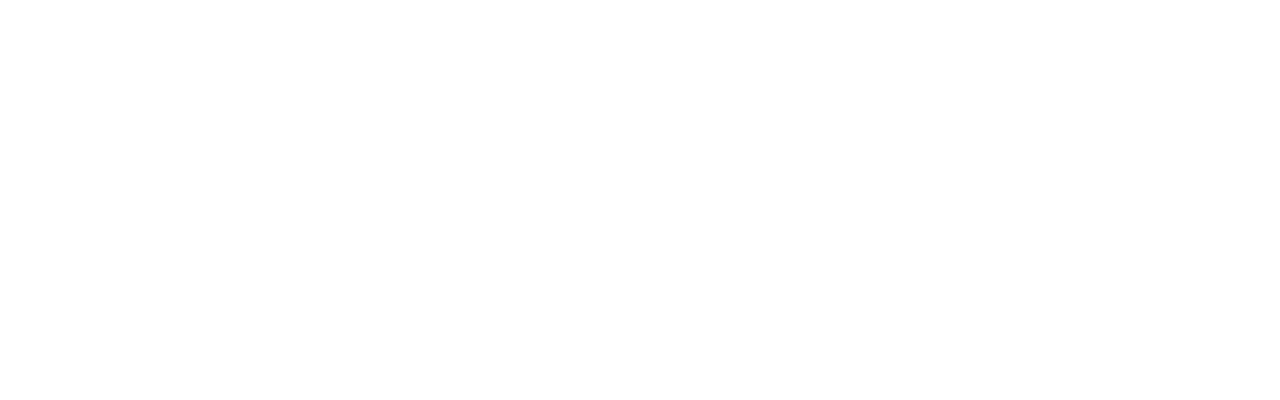
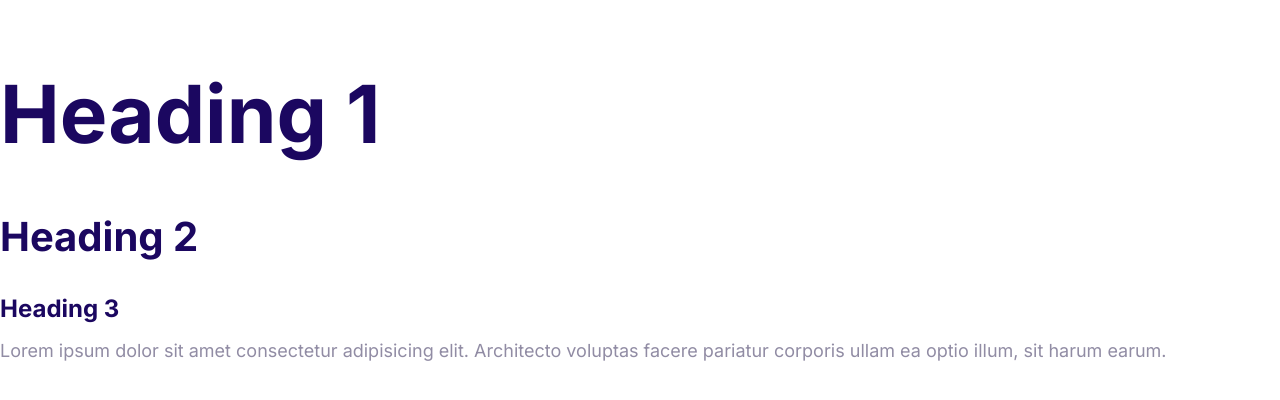
Before and after one commit to jakewestling/moshify, a plain HTML site: page index.html in a window 1280 px wide. Drawn offline with Linux system fonts and the light colour scheme.

Commit message:
Define the styles for the fonts.

```diff
--- a/css/styles.css
+++ b/css/styles.css
@@ -5,3 +5,50 @@
   --color-headings: #1b0760;
   --color-body: #918ca4;
 }
+html {
+  font-size: 62.5%;
+}
+body {
+  font-family: Inter, Arial, Helvetica, sans-serif;
+  font-size: 2.4rem;
+  line-height: 1.5;
+  color: var(--color-body);
+}
+
+h1,
+h2,
+h3 {
+  color: var(--color-headings);
+  margin-bottom: 1rem;
+}
+
+h1 {
+  font-size: 7rem;
+}
+
+h2 {
+  font-size: 4rem;
+}
+
+h3 {
+  font-size: 3rem;
+}
+
+p {
+  margin-top: 0;
+}
+
+@media screen and (min-width: 1024px) {
+  body {
+    font-size: 1.8rem;
+  }
+  h1 {
+    font-size: 8rem;
+  }
+  h2 {
+    font-size: 4rem;
+  }
+  h3 {
+    font-size: 2.4rem;
+  }
+}
--- a/index.html
+++ b/index.html
@@ -6,12 +6,18 @@
   <meta http-equiv="X-UA-Compatible" content="IE=edge">
   <meta name="viewport" content="width=device-width, initial-scale=1.0">
   <title>Moshify</title>
+
+  <link rel="preconnect" href="https://fonts.gstatic.com">
+<link href="https://fonts.googleapis.com/css2?family=Inter:wght@400;700&display=swap" rel="stylesheet">
   <link rel="stylesheet" href="css/normalize.css">
   <link rel="stylesheet" href="css/styles.css">
 </head>
 
 <body>
-
+  <h1>Heading 1</h1>
+  <h2>Heading 2</h2>
+  <h3>Heading 3</h3>
+  <p>Lorem ipsum dolor sit amet consectetur adipisicing elit. Architecto voluptas facere pariatur corporis ullam ea optio illum, sit harum earum.</p>
 </body>
 
 </html>
```
